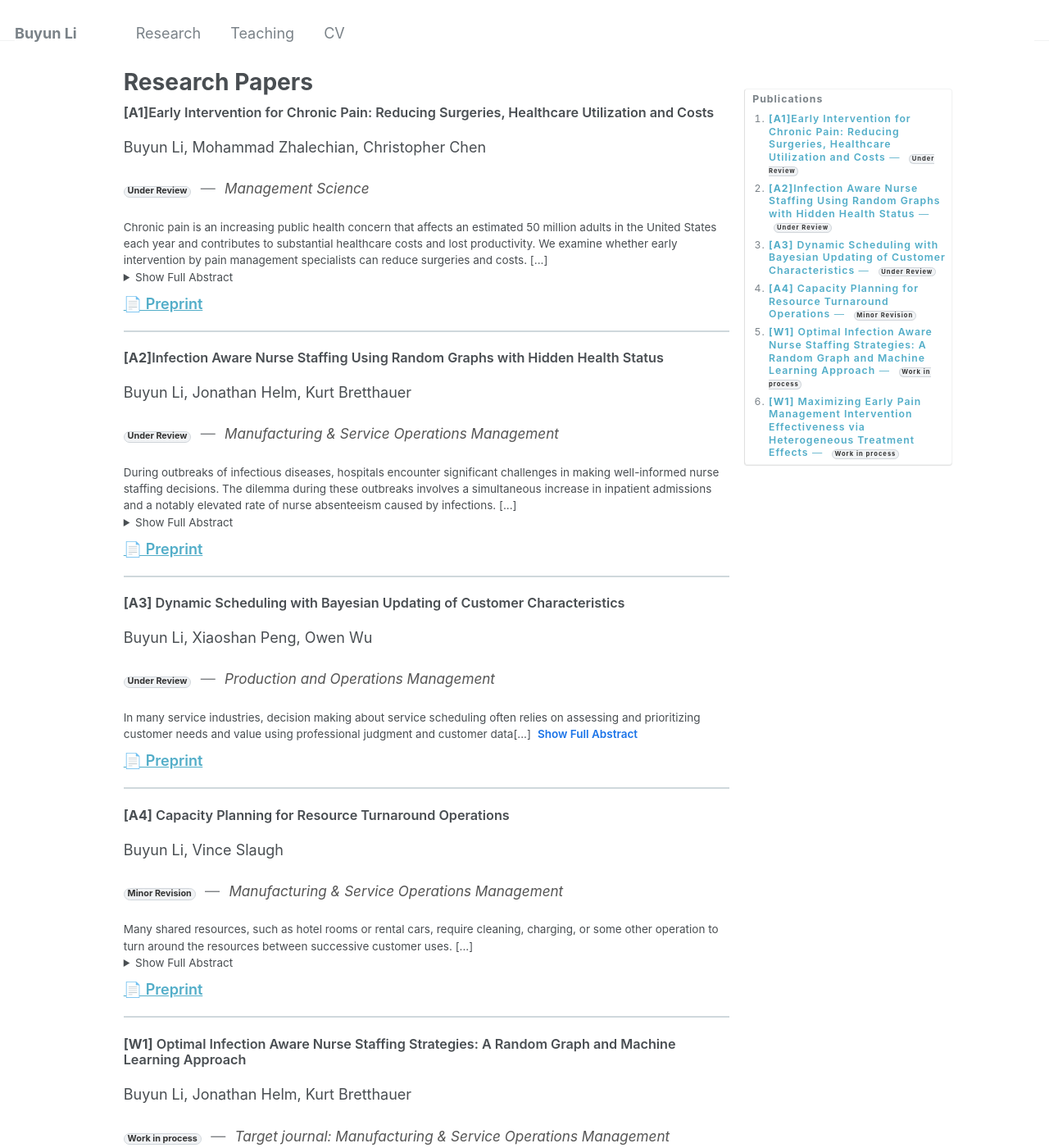
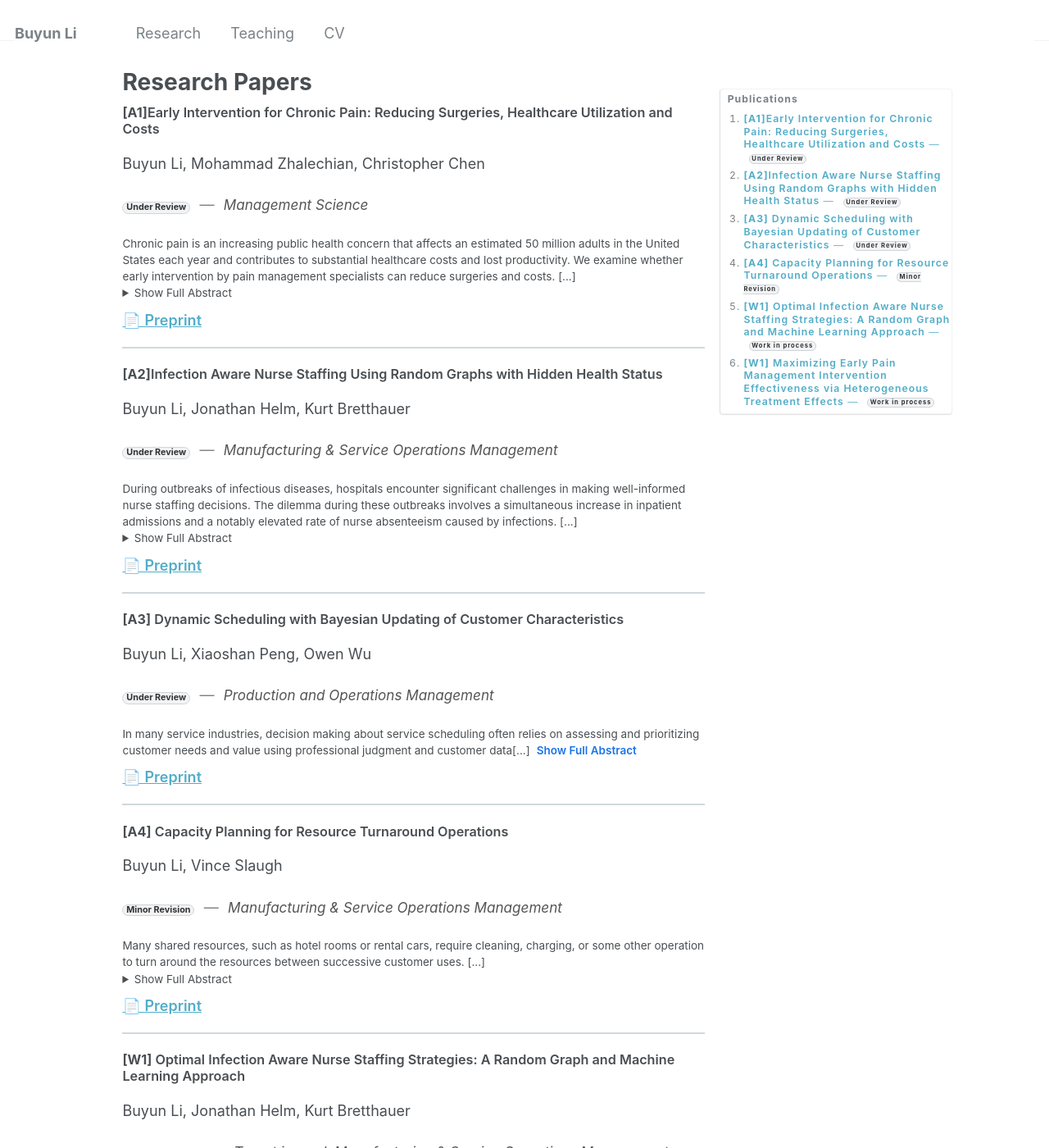
Before and after one commit to BuyunLi/BuyunLi.github.io, a Jekyll site: the page built from _pages/publications.md, in a window 1280 px wide and 1400 px high. Shown: the whole window at 82% size. Built offline with Jekyll 4.4.1, drawn with Linux system fonts in a browser that asks for light colours.

Commit message:
Update _custom.scss

```diff
--- a/_sass/_custom.scss
+++ b/_sass/_custom.scss
@@ -263,7 +263,7 @@
   margin-right: auto;
 
   /* Keep your 2-column grid but give the TOC a slightly smaller share */
-  grid-template-columns: minmax(0, 7fr) minmax(240px, 2.3fr);  /* ~70% / ~23–25% */
+  grid-template-columns: minmax(0, 6fr) minmax(240px, 2.3fr);  /* ~70% / ~23–25% */
   gap: 1rem;                         /* a bit tighter gap so layout feels cleaner */
 }
 
```
